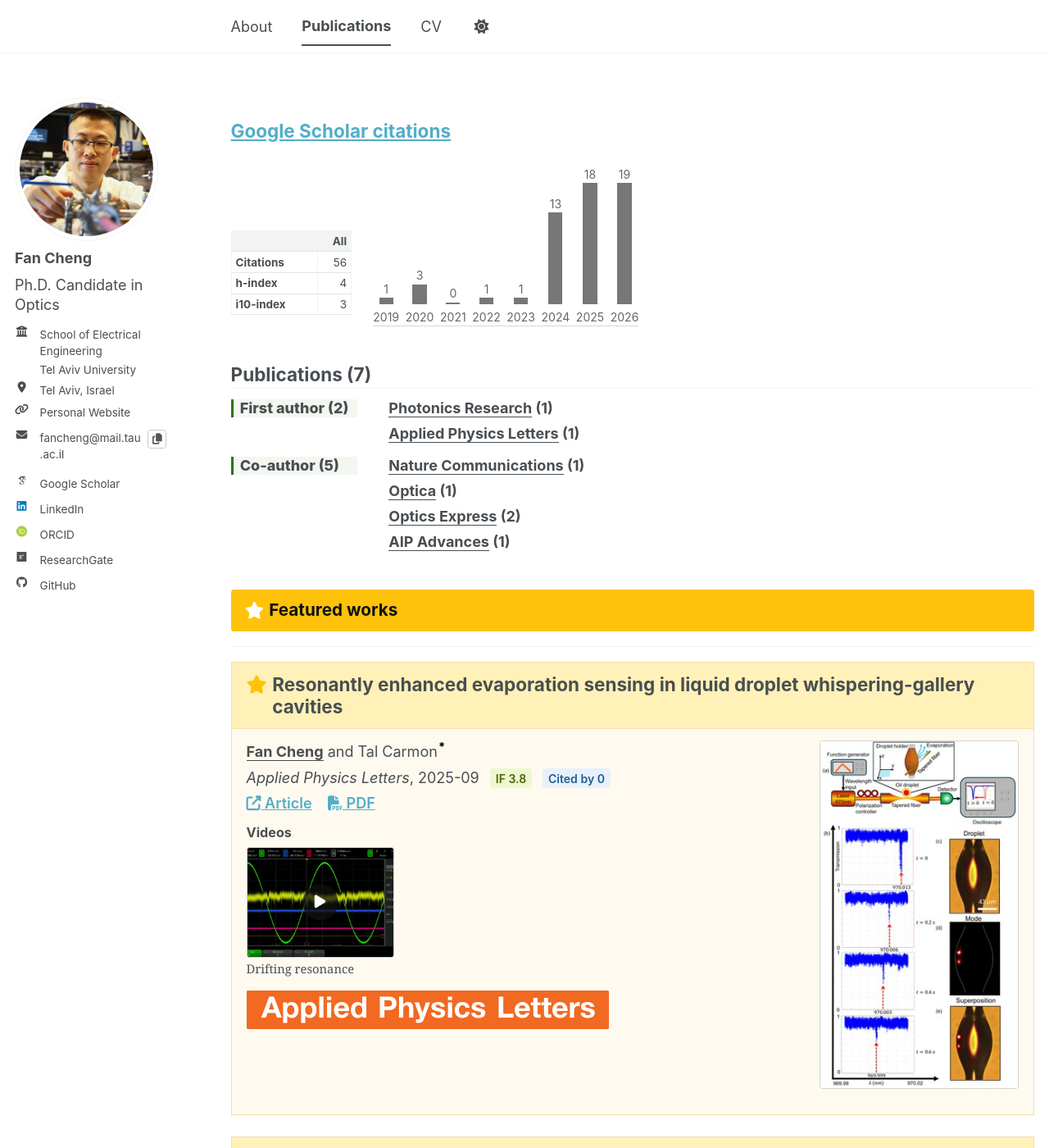
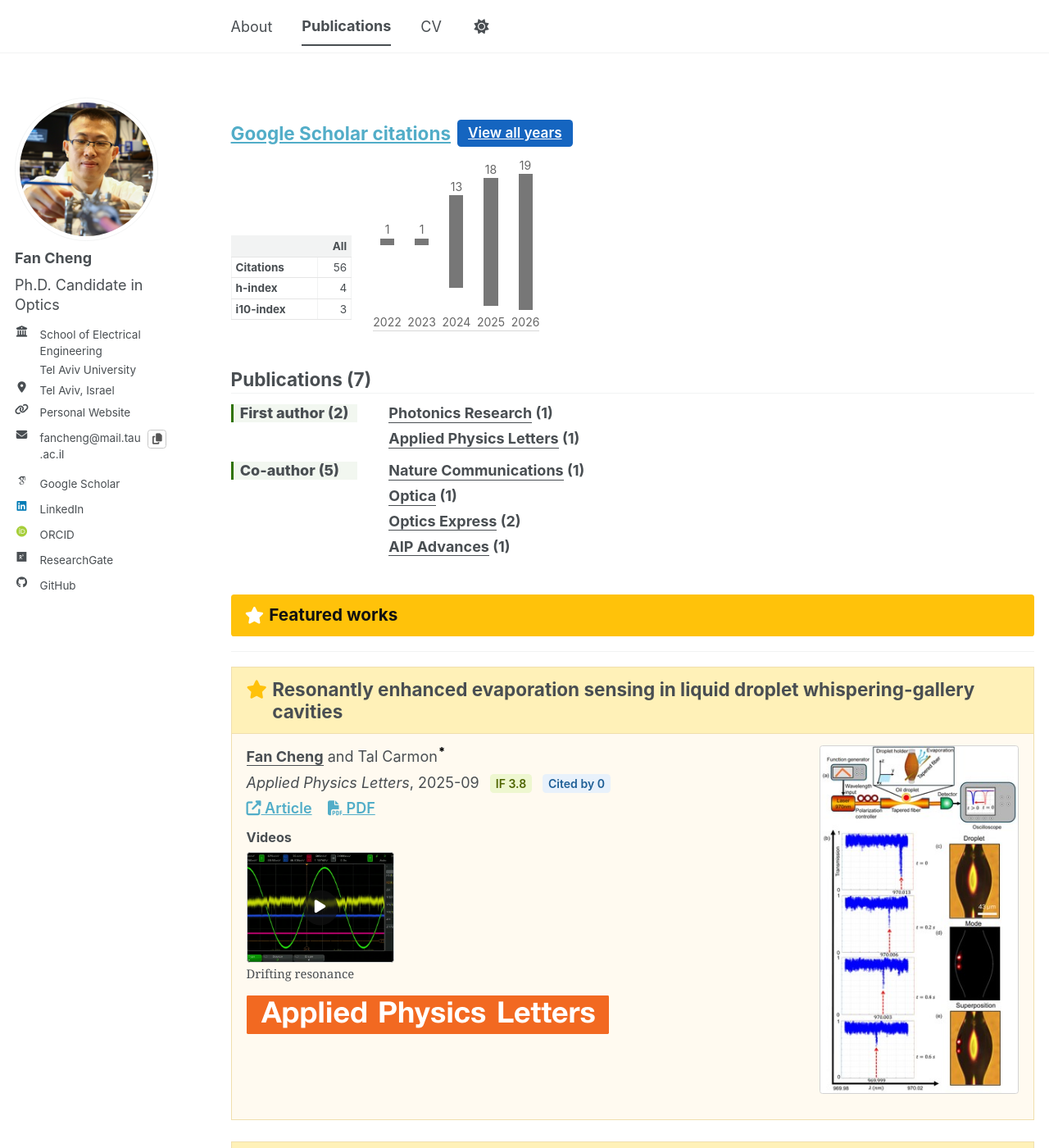
Before and after one commit to FanCheng5640/fancheng5640.github.io, a Jekyll site: the page built from _pages/publications.html, in a window 1280 px wide and 1400 px high. Shown: the whole window at 82% size. Built offline with Jekyll 4.4.1, drawn with Linux system fonts in a browser that asks for light colours; some web fonts are replaced; a script bundle is joined from its source files by our own code; library files that are not in the unit come from our copies.

Commit message:
修正 Scholar 柱高并增加完整年份窗口
需求清单完成项：修正 Scholar 柱高并增加完整年份窗口。`Publications` 默认显示最近 5 年，完整年份通过独立窗口展示；柱高按真实比例渲染。验证：Jekyll 构建与生成页断言通过。

```diff
--- /dev/null
+++ b/_includes/scholar-citation-chart.html
@@ -0,0 +1,19 @@
+{% assign chart_max_citations = include.max_citations | default: 1 %}
+{% if chart_max_citations < 1 %}
+  {% assign chart_max_citations = 1 %}
+{% endif %}
+
+<div class="scholar-metrics__chart{% if include.all_years %} scholar-metrics__chart--all{% endif %}" aria-label="{{ include.aria_label | default: 'Google Scholar citations by year' }}">
+  {% for point in include.points %}
+    {% assign bar_height = point.citations | times: 100 | divided_by: chart_max_citations %}
+    <div class="scholar-metrics__bar-group" aria-label="{{ point.year }}: {{ point.citations }} citation{% unless point.citations == 1 %}s{% endunless %}">
+      <div class="scholar-metrics__bar-stack">
+        <span class="scholar-metrics__bar-measure" style="height: {{ bar_height }}%;">
+          <span class="scholar-metrics__value">{{ point.citations }}</span>
+          <span class="scholar-metrics__bar" aria-hidden="true"></span>
+        </span>
+      </div>
+      <span class="scholar-metrics__year" aria-hidden="true">{{ point.year }}</span>
+    </div>
+  {% endfor %}
+</div>
--- a/_pages/publications.html
+++ b/_pages/publications.html
@@ -19,8 +19,14 @@
 
 {% assign scholar = site.data.google_scholar %}
 {% if scholar and scholar.citations_by_year and scholar.citations_by_year.size > 0 %}
+  {% assign recent_year_count = 5 %}
+  {% assign recent_year_start = scholar.citations_by_year.size | minus: recent_year_count %}
+  {% if recent_year_start < 0 %}
+    {% assign recent_year_start = 0 %}
+  {% endif %}
+  {% assign recent_citations = scholar.citations_by_year | slice: recent_year_start, recent_year_count %}
   {% assign max_citations = 0 %}
-  {% for point in scholar.citations_by_year %}
+  {% for point in recent_citations %}
     {% if point.citations > max_citations %}
       {% assign max_citations = point.citations %}
     {% endif %}
@@ -31,6 +37,7 @@
     {% capture scholar_sync_title %}Google Scholar data updated {{ scholar_updated_label }}{% endcapture %}
     <h2 id="scholar-metrics-title" class="scholar-metrics__title">
       <a href="{{ scholar.profile_url }}" target="_blank" rel="noopener" title="{{ scholar_sync_title | strip }}">{{ scholar.summary_title }}</a>
+      <a id="scholar-citations-all-link" class="scholar-metrics__all-link" href="{{ '/publications/citations/' | relative_url }}" target="scholar-citations-all" rel="noopener">View all years</a>
     </h2>
     <div class="scholar-metrics__content">
       <table class="scholar-metrics__table">
@@ -56,20 +63,32 @@
         </tbody>
       </table>
 
-      <div class="scholar-metrics__chart" aria-label="Google Scholar citations by year">
-        {% for point in scholar.citations_by_year %}
-          {% assign bar_height = point.citations | times: 100 | divided_by: max_citations %}
-          <div class="scholar-metrics__bar-group">
-            <div class="scholar-metrics__bar-stack">
-              <span class="scholar-metrics__value">{{ point.citations }}</span>
-              <span class="scholar-metrics__bar" style="height: {{ bar_height }}%;"></span>
-            </div>
-            <span class="scholar-metrics__year">{{ point.year }}</span>
-          </div>
-        {% endfor %}
-      </div>
+      {% include scholar-citation-chart.html points=recent_citations max_citations=max_citations aria_label="Google Scholar citations for the five most recent years" %}
     </div>
   </section>
+  <script>
+    (function () {
+      var link = document.getElementById("scholar-citations-all-link");
+      if (!link) return;
+
+      link.addEventListener("click", function (event) {
+        if (event.button !== 0 || event.ctrlKey || event.metaKey || event.shiftKey || event.altKey) return;
+
+        var width = Math.round(Math.min(960, window.screen.availWidth * 0.9));
+        var height = Math.round(Math.min(720, window.screen.availHeight * 0.9));
+        var left = Math.max(0, Math.round((window.screen.availWidth - width) / 2));
+        var top = Math.max(0, Math.round((window.screen.availHeight - height) / 2));
+        var features = "popup=yes,resizable=yes,scrollbars=yes,width=" + width + ",height=" + height + ",left=" + left + ",top=" + top;
+        var popup = window.open(link.href, link.target, features);
+
+        if (popup) {
+          event.preventDefault();
+          popup.opener = null;
+          popup.focus();
+        }
+      });
+    }());
+  </script>
 {% endif %}
 
 <h2 class="publication-count-heading">Publications ({{ site.publications | size }})</h2><hr class="publication-count-rule" />
--- a/_sass/layout/_publications.scss
+++ b/_sass/layout/_publications.scss
@@ -5,8 +5,36 @@
 .scholar-metrics__title {
   display: flex;
   flex-wrap: wrap;
-  align-items: baseline;
+  align-items: center;
   gap: 0.45rem;
+}
+
+.scholar-metrics__all-link {
+  display: inline-block;
+  padding: 0.35rem 0.72rem;
+  border-radius: 0.25rem;
+  background: #1565c0;
+  color: #fff;
+  font-size: 0.95rem;
+  font-weight: 600;
+  line-height: 1.2;
+  text-decoration: none;
+}
+
+.scholar-metrics__all-link:visited,
+.scholar-metrics__all-link:hover,
+.scholar-metrics__all-link:focus {
+  color: #fff;
+}
+
+.scholar-metrics__all-link:hover,
+.scholar-metrics__all-link:focus {
+  background: #0d47a1;
+}
+
+.scholar-metrics__all-link:focus-visible {
+  outline: 0.18rem solid #ffbf47;
+  outline-offset: 0.16rem;
 }
 
 .scholar-metrics__content {
@@ -63,21 +91,41 @@
 
 .scholar-metrics__bar-stack {
   display: flex;
-  flex-direction: column;
   justify-content: flex-end;
   align-items: center;
   height: 9.2rem;
 }
 
-.scholar-metrics__value {
-  margin-bottom: 0.18rem;
-  line-height: 1;
+.scholar-metrics__bar-measure {
+  position: relative;
+  display: block;
+  width: 0.95rem;
+  min-height: 0.15rem;
 }
 
 .scholar-metrics__bar {
-  width: 0.95rem;
-  min-height: 0.15rem;
+  display: block;
+  width: 100%;
+  height: 100%;
   background: #777;
+}
+
+.scholar-metrics__value {
+  position: absolute;
+  bottom: 100%;
+  left: 50%;
+  margin-bottom: 0.18rem;
+  line-height: 1;
+  transform: translateX(-50%);
+}
+
+.scholar-metrics__chart--all {
+  max-width: 100%;
+  overflow-x: auto;
+}
+
+.scholar-citations-all__intro {
+  margin-bottom: 1rem;
 }
 
 .scholar-metrics__source,
```
Also changed, not shown: _pages/scholar-citations.html (added, +26 -0 lines).
